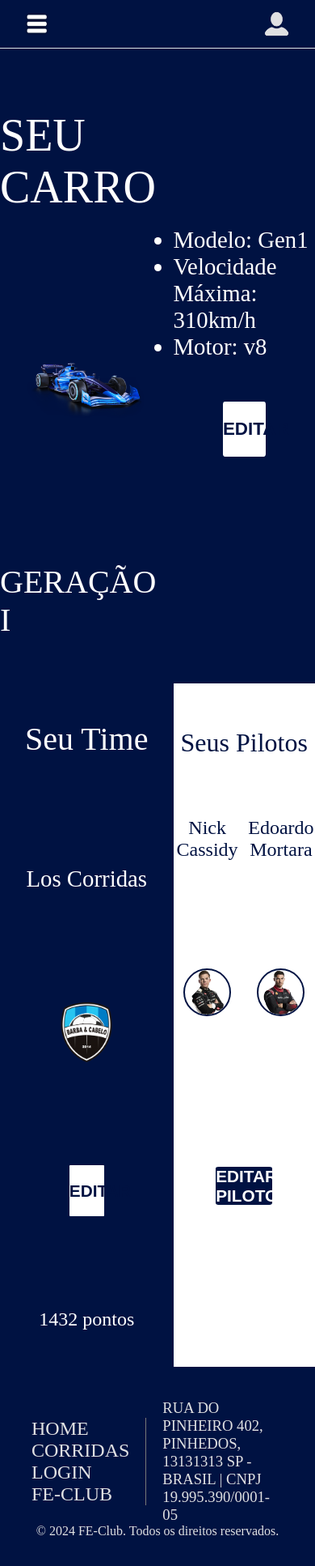
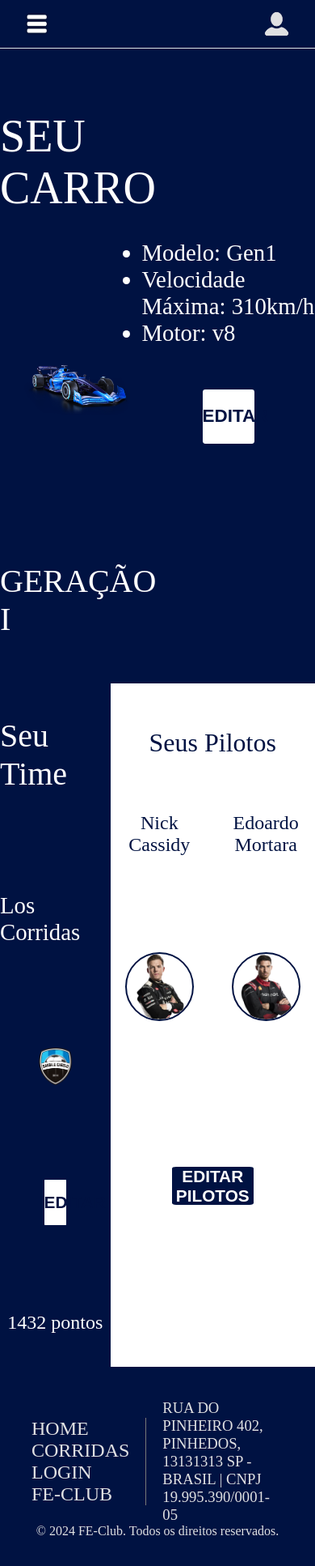
Before and after one commit to RafaelDuarteF/fe-club-react, a React (Vite) app: page /perfil in a window 390 px wide. Shown: the top 1934 px of the page at 81% size. Built offline with nearby package versions, Linux system fonts and the light colour scheme; a web font is replaced by a local one.

Commit message:
finalizado, apenas faltando responsivo

```diff
--- a/src/pages/Perfil/Perfil.css
+++ b/src/pages/Perfil/Perfil.css
@@ -2,9 +2,17 @@ section {
     height: 100vh;
     background-color: #001242;
     width: 100%;
+    gap: 0;
+}
+
+.seu-carro{
     display: grid;
-    grid-template-columns: 55% 45%;
-    gap: 0;
+    grid-template-columns: 45% 55%;
+}
+
+.time-pilotos{
+    display: grid;
+    grid-template-columns: 35% 65%;
 }
 
 .left {
```
